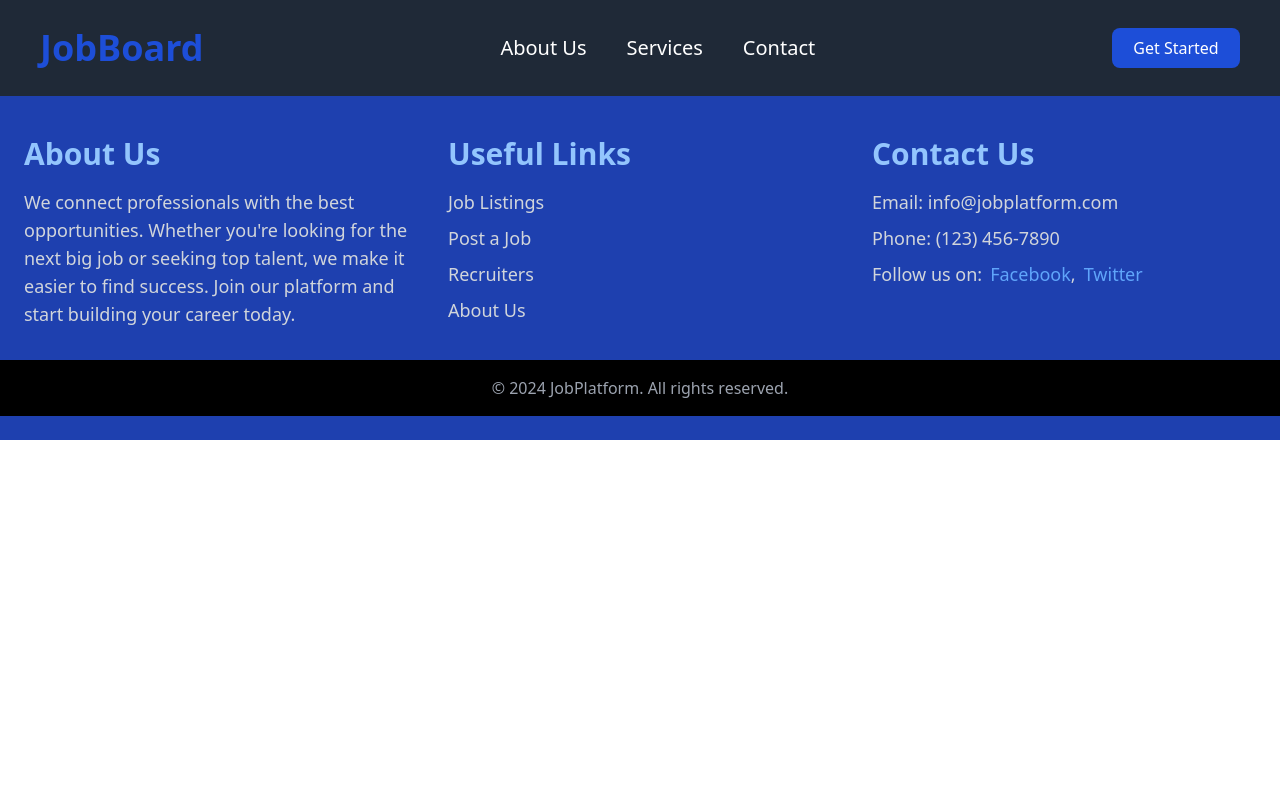
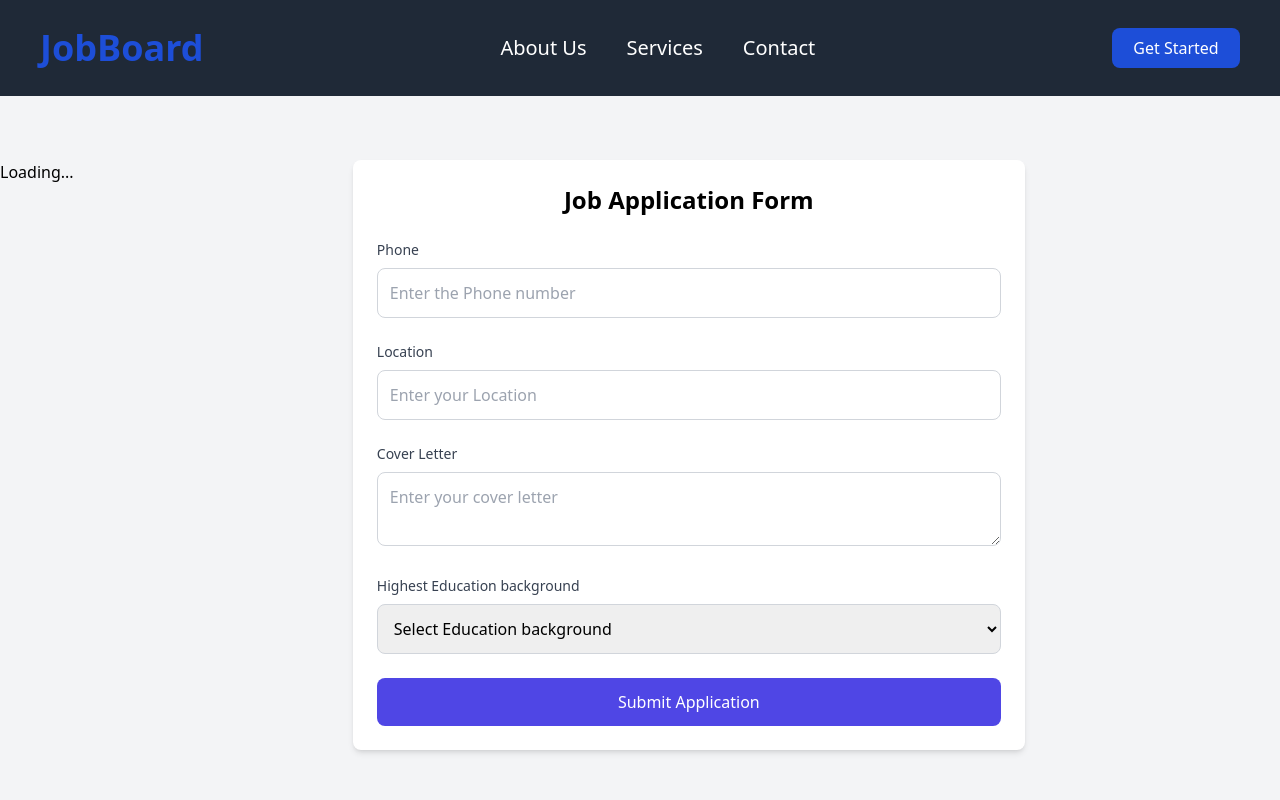
Before and after one commit to nahom-zenebe/job-board-app, a React (Create React App) app in the folder frontend/: page /MainDashboard/Applicationform/1 in a window 1280 px wide. Shown: the top 800 px of the page. Built offline with nearby package versions, Linux system fonts and the light colour scheme.

Commit message:
create a router for job

```diff
--- a/frontend/src/App.js
+++ b/frontend/src/App.js
@@ -41,7 +41,7 @@ function App() {
         <Route path="Searchjobs" element={<Searchjobs/>}/>
         <Route path="MyApplication" element={<MyApplication/>}/>
         <Route path="SavedJob" element={<SavedJob/>}/>
-        <Route path="Applicationform" element={<Applicationform/>}/>
+        <Route path="/MainDashboard/Applicationform/:jobid" element={<Applicationform/>}/>
         <Route path="AccountSetting" element={<AccountSetting/>}/>
       </Route>
       <Route path="/RecruiterDashboard" element={<RecruiterDashboard />}>
--- a/frontend/src/feature/applications.js
+++ b/frontend/src/feature/applications.js
@@ -12,8 +12,8 @@ const initialState={
 }
 
 
-export const AppForm=createAsyncThunk('/applications/applicationForm',async(data,{ rejectWithValue })=>{
-    const reponse=await axiosInstance.post('/applications/applicationForm',data,{ rejectWithValue })
+export const AppForm=createAsyncThunk('/applications/applicationForm/jobId',async({ JobId, data },{ rejectWithValue })=>{
+    const reponse=await axiosInstance.post(`/applications/applicationForm/${JobId}`,data,{ rejectWithValue })
      return reponse.data
 })
 
--- a/frontend/src/pages/Applicationform.jsx
+++ b/frontend/src/pages/Applicationform.jsx
@@ -1,23 +1,39 @@
 import React, { useState } from 'react';
 
+import { useSelector, useDispatch } from 'react-redux';
+import { AppForm } from '../feature/applications';
+
+import { useNavigate } from 'react-router-dom';
+
+
+
+
+
+
 const Applicationform = () => {
+  const { isApplicationCreated,Application } = useSelector((state) => state.Application);
+  const navigate = useNavigate();
   const [formData, setFormData] = useState({
     phone: '',
     location:'',
-    seeker: '',
     coverLetter: '',
     Education: '',
 
   });
+  const {  authUser } = useSelector((state) => state.auth);
+
+
+  const dispatch = useDispatch();
 
   const [errors, setErrors] = useState({});
 
-  // Handle input changes
+
   const handleChange = (e) => {
     const { name, value } = e.target;
     setFormData({
       ...formData,
       [name]: value,
+
     });
   };
 
@@ -39,7 +55,15 @@ const Applicationform = () => {
     // If no errors, submit the form data (you can call an API here)
     if (Object.keys(newErrors).length === 0) {
       console.log('Form Submitted:', formData);
-      // You can also make an API request here
+      dispatch(AppForm(authUser._id,formData))
+      .unwrap()
+      .then(() => {
+        navigate('/');
+      })
+      .catch((error) => {
+        console.error('Applications creation error:', error);
+      });
+
     }
   };
 
@@ -62,11 +86,11 @@ const Applicationform = () => {
         </div>
 
         <div className="space-y-2">
-          <label htmlFor="seeker" className="block text-sm font-medium text-gray-700">Location</label>
+          <label htmlFor="location" className="block text-sm font-medium text-gray-700">Location</label>
           <input
             type="text"
-            id="seeker"
-            name="seeker"
+            id="location"
+            name="location"
             value={formData.location}
             onChange={handleChange}
             placeholder="Enter your Location"
--- a/frontend/src/pages/Searchjobs.jsx
+++ b/frontend/src/pages/Searchjobs.jsx
@@ -6,12 +6,13 @@ import { getalljob } from '../feature/jobSlicer';
 
 import { Pin } from 'lucide-react';
 import { pinJob } from '../feature/jobSlicer';
-import { Link } from 'react-router-dom';
+import { Link, useParams } from 'react-router-dom';
 
 
 
 function SearchJobs() {
-  const { alljobposting, isallJobget } = useSelector((state) => state.job);
+  const {jobId}=useParams()
+const { alljobposting, isallJobget } = useSelector((state) => state.job);
 const [jobData, setJobData] = useState(alljobposting || []);
 const[givenpin,setGivenPin]=useState(false)
 const dispatch = useDispatch();
@@ -55,7 +56,7 @@ const handlePin = (jobId) => {
             </div>
 
             <div className="flex justify-between mt-10 mb-5">
-              <Link to='/MainDashboard/Applicationform'
+              <Link to={`/MainDashboard/Applicationform/${alljobposting._id}`}
                className="bg-blue-500 w-32 text-white px-4 py-2 rounded-md hover:bg-blue-600"
               >
                 Apply
```
Also changed, not shown: 1 other file (tests, documents, lock files or other folders).
